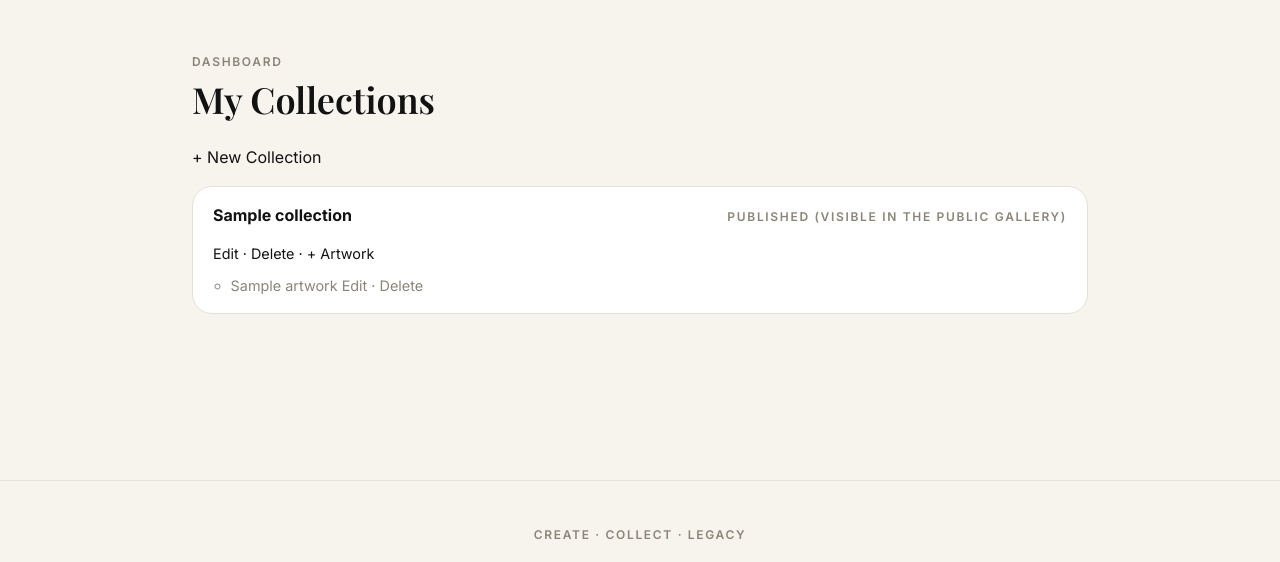
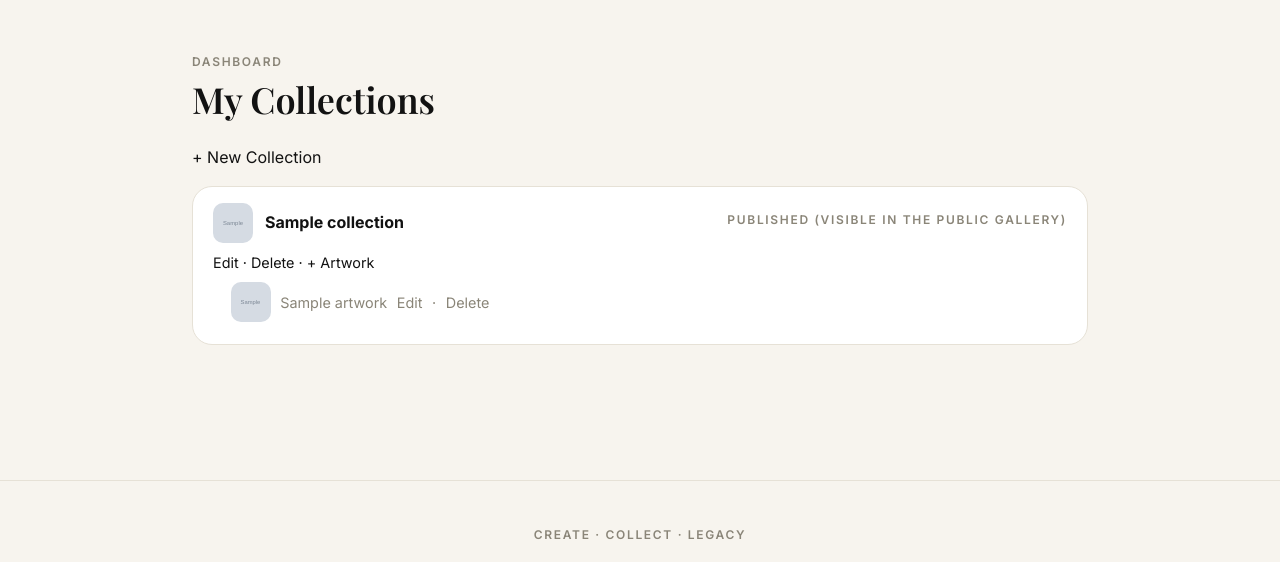
Before and after one commit to raigonlab/raigonos, a Django app: page /dashboard/ in a window 1280 px wide. Shown: the part 109-671 px from the top of the page. Run offline with Django 5.2, Linux system fonts and the light colour scheme; a user stored in the database is signed in; tables that the repository leaves empty hold one stand-in row (values such as "Sample post"); grey boxes marked "Sample" are stand-in pictures; some web fonts are replaced.

Commit message:
Show cover/artwork thumbnails in dashboard

```diff
--- a/gallery/templates/gallery/dashboard.html
+++ b/gallery/templates/gallery/dashboard.html
@@ -11,7 +11,12 @@
     {% for collection in collections %}
       <li class="dashboard-card">
         <div class="dashboard-card-header">
-          <strong>{{ collection.title }}</strong>
+          <div class="dashboard-card-title">
+            {% if collection.cover_image %}
+              <img src="{{ collection.cover_image.url }}" alt="{{ collection.title }}" class="dashboard-thumb">
+            {% endif %}
+            <strong>{{ collection.title }}</strong>
+          </div>
           <span class="eyebrow">{{ collection.get_status_display }}</span>
         </div>
         <p class="dashboard-actions">
@@ -26,6 +31,9 @@
           <ul class="dashboard-sublist">
             {% for artwork in collection.artworks.all %}
               <li>
+                {% if artwork.image %}
+                  <img src="{{ artwork.image.url }}" alt="{{ artwork.title }}" class="dashboard-thumb">
+                {% endif %}
                 {{ artwork.title }}
                 <a href="{% url 'gallery:artwork_update' artwork.pk %}">Edit</a>
                 &middot;
--- a/static/css/style.css
+++ b/static/css/style.css
@@ -260,7 +260,22 @@ button[type='submit']:hover {
 .dashboard-card-header {
   display: flex;
   justify-content: space-between;
-  align-items: baseline;
+  align-items: center;
+  gap: 1rem;
+}
+
+.dashboard-card-title {
+  display: flex;
+  align-items: center;
+  gap: 0.75rem;
+}
+
+.dashboard-thumb {
+  width: 40px;
+  height: 40px;
+  object-fit: cover;
+  border-radius: calc(var(--radius) / 2);
+  flex-shrink: 0;
 }
 
 .dashboard-actions {
@@ -275,6 +290,13 @@ button[type='submit']:hover {
   color: var(--color-muted);
 }
 
+.dashboard-sublist li {
+  display: flex;
+  align-items: center;
+  gap: 0.6rem;
+  margin: 0.35rem 0;
+}
+
 .errorlist {
   color: #b00020;
   padding-left: 1.1rem;
```
